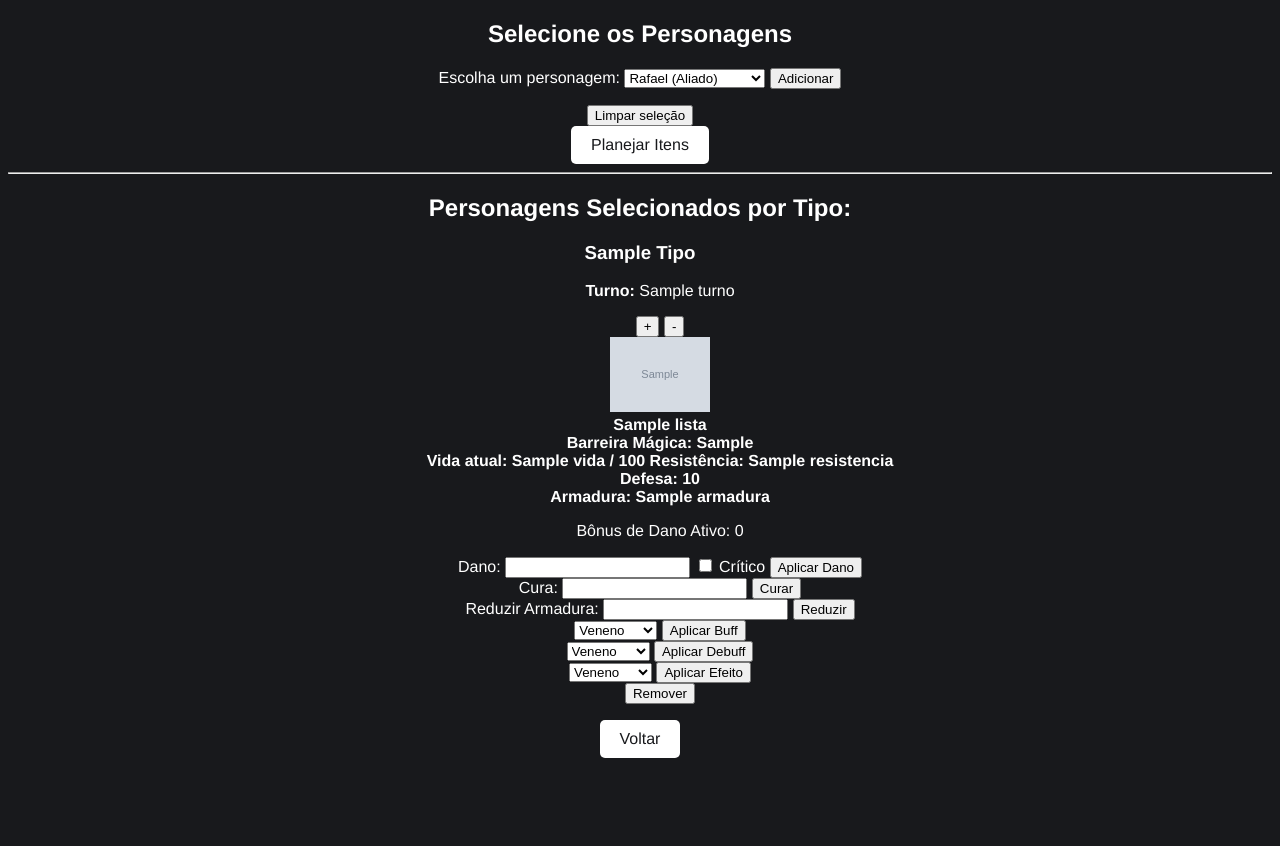
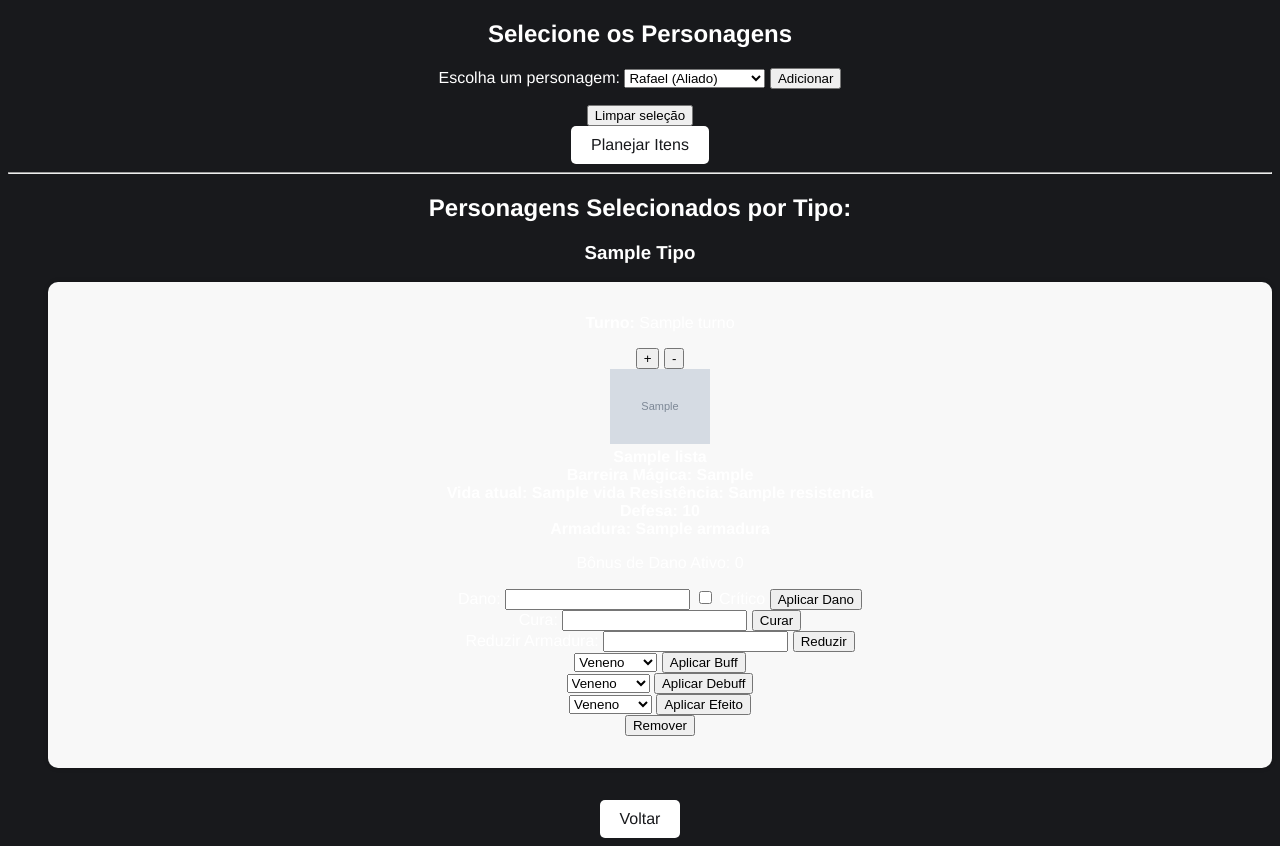
Before and after one commit to rafael-c3/RPG_Manager, a Django app: template Battle_Control/templates/site/battle.html in a window 1280 px wide. Before the commit the page ends 758 px from the top, so only its background shows below. Run offline with Django 5.2, Linux system fonts and the light colour scheme; data comes from the database, SQL or seed files in the repository; both versions use the stored data as it was after the commit; the template is opened without the code that fills it: values that come from a table or form of the project are taken from there, most other values are stand-ins (such as "Sample title", 1, 10 or a date in 2020); grey boxes marked "Sample" are stand-in pictures.

Commit message:
v1.8.6 CSS aplicado

```diff
--- /dev/null
+++ b/Battle_Control/static/Battle_Control/css/battle.css
@@ -0,0 +1,30 @@
+body {
+    background-color: #18191C;
+    text-align: center;
+    color: white;
+    font-family: "Helvetica Neue", Arial, Helvetica, sans-serif;
+}
+.link {
+    background-color: white; /* cor de fundo escura */
+    color: #18191C;               /* cor da letra */
+    text-decoration: none;      /* tira sublinhado */
+    border: none;               /* tira borda */
+    padding: 10px 20px;
+    border-radius: 5px;
+    display: inline-block;
+    cursor: pointer;
+    transition: 0.2s;
+}
+.grid-personagens {
+    display: grid;
+    grid-template-columns: repeat(auto-fit, minmax(250px, 1fr));
+    gap: 1rem;
+    margin-bottom: 2rem;
+}
+
+.personagem-card {
+    background-color: #f8f8f8;
+    padding: 1rem;
+    border-radius: 10px;
+    box-shadow: 0 0 5px rgba(0, 0, 0, 0.2);
+}
--- a/Battle_Control/templates/site/battle.html
+++ b/Battle_Control/templates/site/battle.html
@@ -1,41 +1,12 @@
 <!DOCTYPE html>
+{% load static %}
 <html lang="en">
 <head>
     <meta charset="UTF-8">
     <meta name="viewport" content="width=device-width, initial-scale=1.0">
     <title>Hora da Batalha</title>
-    <style>
-        body {
-            background-color: #18191C;
-            text-align: center;
-            color: white;
-            font-family: "Helvetica Neue", Arial, Helvetica, sans-serif;
-        }
-        .link {
-            background-color: white; /* cor de fundo escura */
-            color: #18191C;               /* cor da letra */
-            text-decoration: none;      /* tira sublinhado */
-            border: none;               /* tira borda */
-            padding: 10px 20px;
-            border-radius: 5px;
-            display: inline-block;
-            cursor: pointer;
-            transition: 0.2s;
-        }
-        .barra-vida {
-          background-color: #333;
-          border-radius: 10px;
-          width: 200px;
-          height: 18px;
-          margin-bottom: 5px;
-        }
+    <link rel="stylesheet" href="{% static 'Battle_Control/css/battle.css' %}">
 
-        .barra-vida-interna {
-          background-color: #e53935;
-          height: 100%;
-          border-radius: 10px;
-        }
-    </style>
 </head>
 <body>
     <h2>Selecione os Personagens</h2>
@@ -60,11 +31,16 @@
       <hr>
 
       <h2>Personagens Selecionados por Tipo:</h2>
+
       {% if personagens_por_tipo %}
         {% for tipo, lista in personagens_por_tipo.items %}
           <h3>{{ tipo|title }}</h3>
           <ul>
+          <div class="grid-personagens">  <!-- ADICIONE ESSA DIV AQUI -->
+
             {% for p in lista %}
+            <div class="personagem-card">
+
               <p>
                 <p><strong>Turno:</strong> {{ p.turno }}</p>
 
@@ -84,12 +60,12 @@
                 {% else %}
                   <em>Sem imagem</em>
                 {% endif %}
+
                 <br>
                 <strong>
                   {{ p.nome }}<br>
                   Barreira Mágica: {{ p.barreira_magica }}<br>
-                  Vida atual: {{ p.vida }} / 100
-
+                  Vida atual: {{ p.vida }}
                   Resistência: {{ p.resistencia }}<br>
                   Defesa: {{ p.defesa_total }}<br>
                   Armadura: {{ p.armadura }}<br>
@@ -222,7 +198,10 @@
                   <button type="submit">Remover</button>
                 </form>
               </p>
+
+            </div>
             {% endfor %}
+          </div>
           </ul>
         {% endfor %}
       {% else %}
@@ -230,7 +209,27 @@
       {% endif %}
 
     <a class='link'href="{% url 'rpg:index' %}">Voltar</a>
+    <script>
+  const turnos = {};
 
+  function alterarTurno(personagemId, valor) {
+    if (!turnos.hasOwnProperty(personagemId)) {
+      turnos[personagemId] = 0;
+    }
+
+    turnos[personagemId] += valor;
+
+    // Evita número negativo, se quiser
+    if (turnos[personagemId] < 0) {
+      turnos[personagemId] = 0;
+    }
+
+    const span = document.getElementById(`contador-turnos-${personagemId}`);
+    if (span) {
+      span.textContent = turnos[personagemId];
+    }
+  }
+</script>
 </body>
 <script>
     function adicionarSelect() {
--- a/RPG_Master/settings.py
+++ b/RPG_Master/settings.py
@@ -124,4 +124,9 @@ STATIC_URL = 'static/'
 DEFAULT_AUTO_FIELD = 'django.db.models.BigAutoField'
 
 MEDIA_URL = '/media/'
+
 MEDIA_ROOT = os.path.join(BASE_DIR, 'media')
+
+STATICFILES_DIRS = [
+    BASE_DIR / 'Battle_Control' / 'static',
+]
```
Also changed, not shown: Battle_Control/views.py (line endings or trailing spaces), db.sqlite3.
